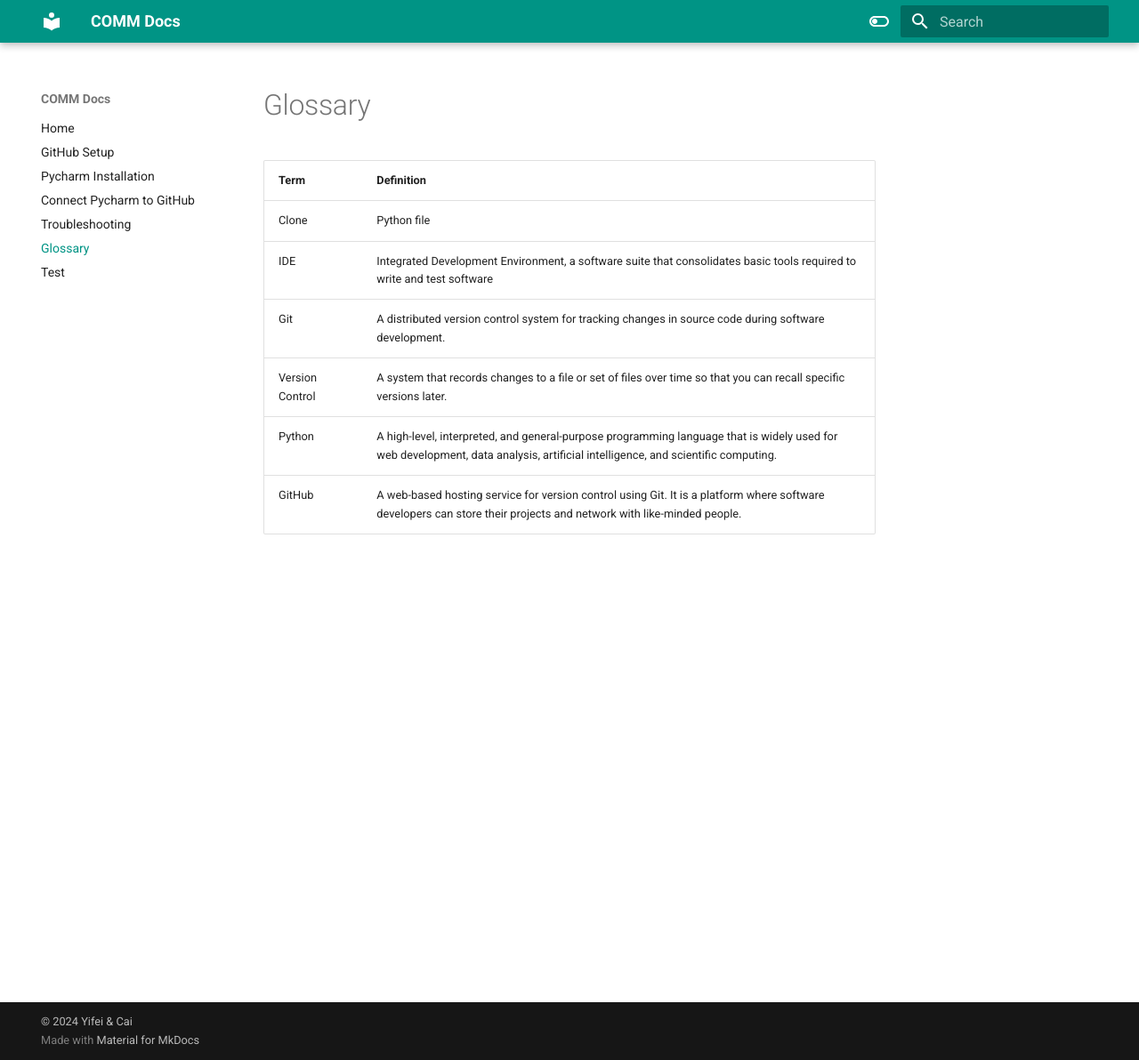
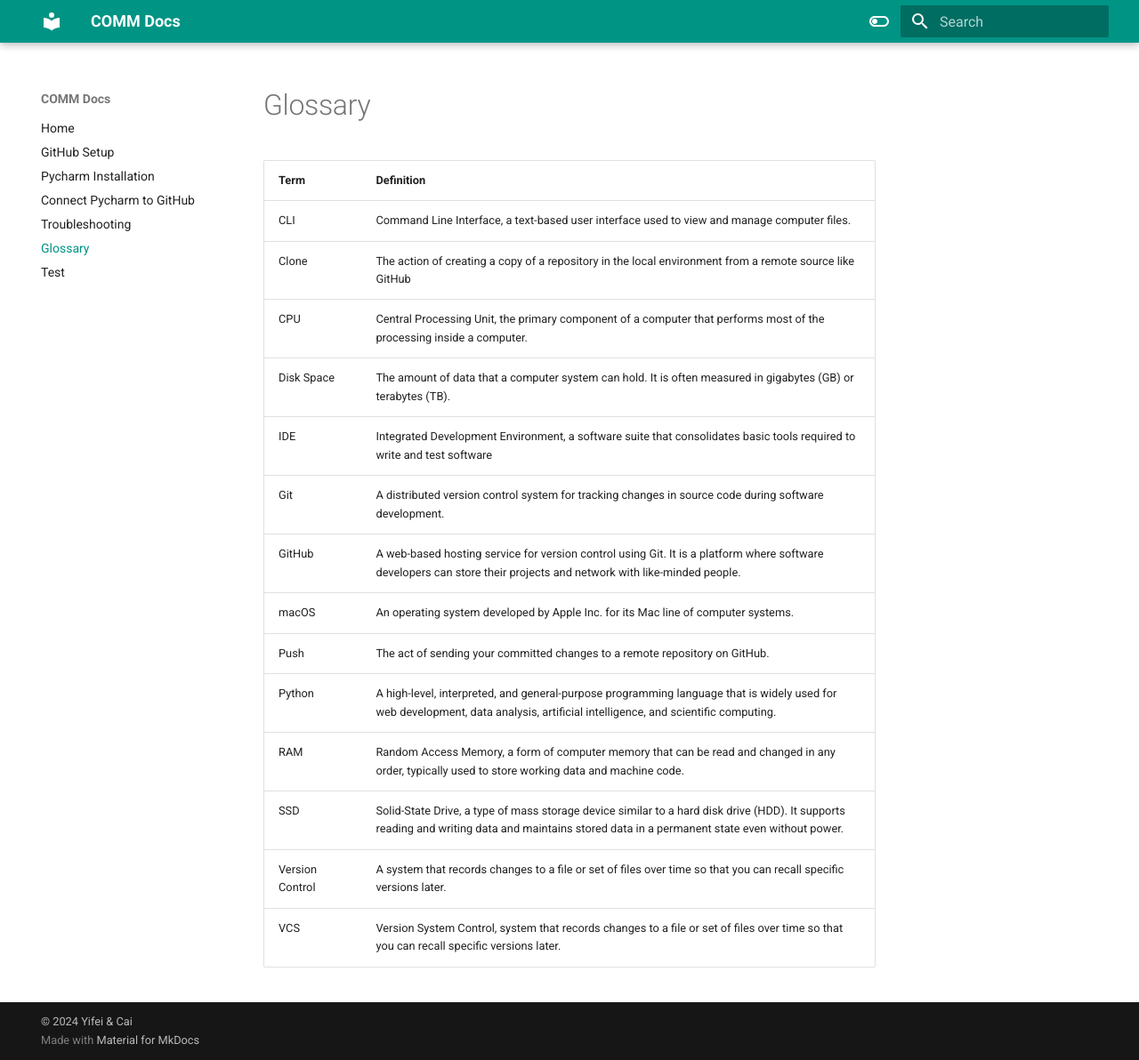
Before and after one commit to thebiggest0/pycharm-github-docs, an MkDocs documentation site: the page built from docs/pages/glossary.md, in a window 1280 px wide and 1192 px high. Shown: the whole window at 89% size. Built offline with MkDocs 1.6.1 and Material for MkDocs 9.7.7, drawn with Linux system fonts in a browser that asks for light colours.

Commit message:
Update terms in glossery

```diff
--- a/docs/pages/glossary.md
+++ b/docs/pages/glossary.md
@@ -1,8 +1,16 @@
 | **Term** | **Definition** |
 | :-| :-|
-|Clone | Python file|
+|CLI|Command Line Interface, a text-based user interface used to view and manage computer files.|
+|Clone |The action of creating a copy of a repository in the local environment from a remote source like GitHub|
+|CPU|Central Processing Unit, the primary component of a computer that performs most of the processing inside a computer.|
+|Disk Space| The amount of data that a computer system can hold. It is often measured in gigabytes (GB) or terabytes (TB).|
 |IDE|Integrated Development Environment, a software suite that consolidates basic tools required to write and test software|
 |Git|A distributed version control system for tracking changes in source code during software development.|
+|GitHub| A web-based hosting service for version control using Git. It is a platform where software developers can store their projects and network with like-minded people.|
+|macOS| An operating system developed by Apple Inc. for its Mac line of computer systems.|
+|Push| The act of sending your committed changes to a remote repository on GitHub.|
+|Python| A high-level, interpreted, and general-purpose programming language that is widely used for web development, data analysis, artificial intelligence, and scientific computing.|
+|RAM| Random Access Memory, a form of computer memory that can be read and changed in any order, typically used to store working data and machine code.
+|SSD|Solid-State Drive, a type of mass storage device similar to a hard disk drive (HDD). It supports reading and writing data and maintains stored data in a permanent state even without power.|
 |Version Control|A system that records changes to a file or set of files over time so that you can recall specific versions later.|
-|Python| A high-level, interpreted, and general-purpose programming language that is widely used for web development, data analysis, artificial intelligence, and scientific computing.|
-|GitHub| A web-based hosting service for version control using Git. It is a platform where software developers can store their projects and network with like-minded people.|
+|VCS| Version System Control, system that records changes to a file or set of files over time so that you can recall specific versions later.|
```
